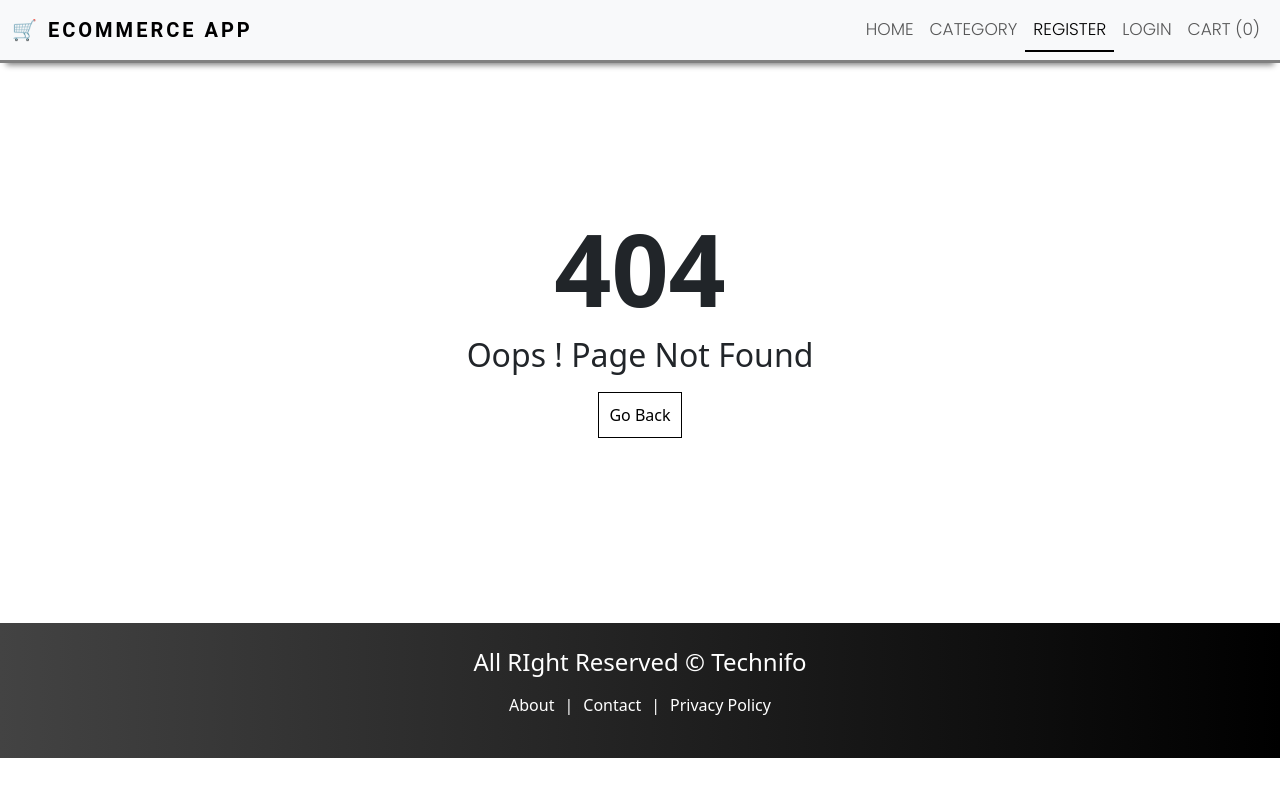
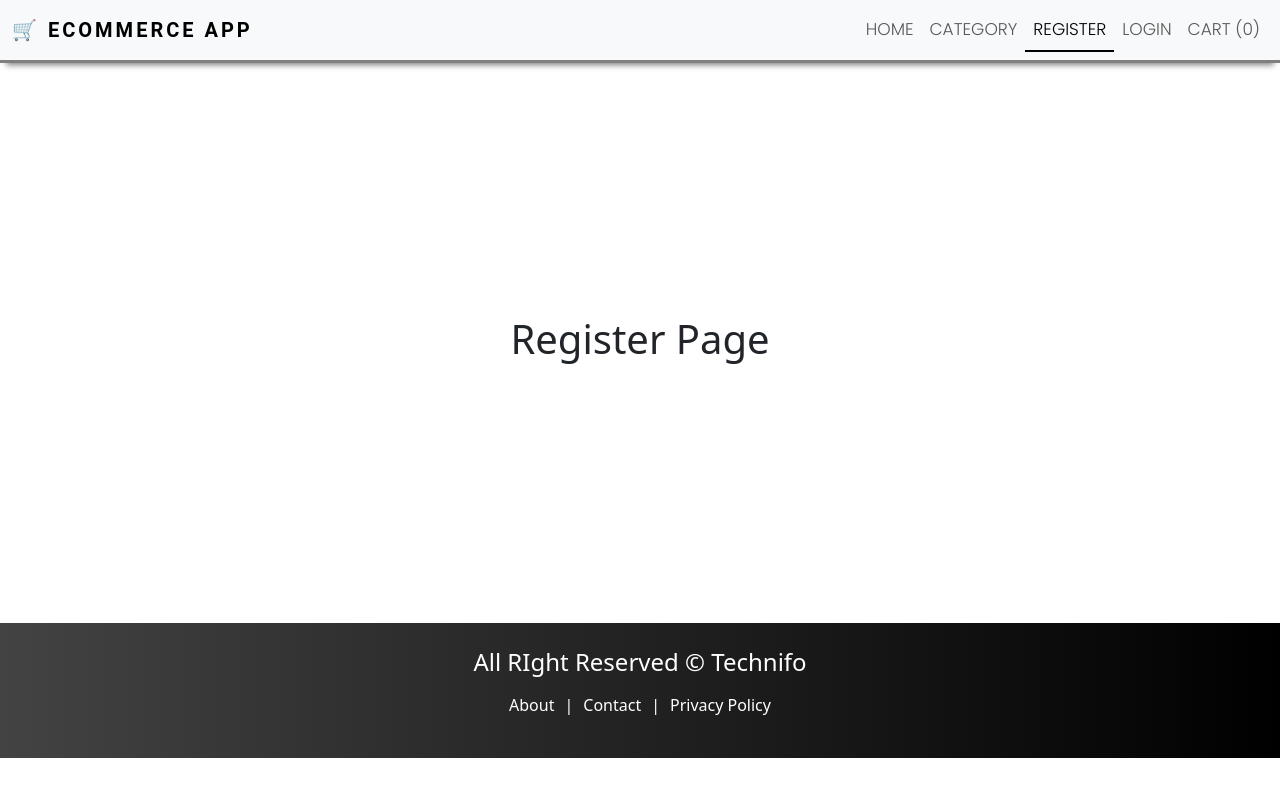
Before and after one commit to MuhammadDanishKhan16259/Ecommerce-Website-Mern, a React (Vite) app in the folder client/: page /register in a window 1280 px wide. Before the commit this address had no page. Shown: the top 796 px of the page. Built offline with nearby package versions, Linux system fonts and the light colour scheme.

Commit message:
register-start

```diff
--- a/client/package.json
+++ b/client/package.json
@@ -12,6 +12,7 @@
   "dependencies": {
     "react": "^18.2.0",
     "react-dom": "^18.2.0",
+    "react-helmet": "^6.1.0",
     "react-router-dom": "^6.11.2"
   },
   "devDependencies": {
--- a/client/src/App.jsx
+++ b/client/src/App.jsx
@@ -4,16 +4,20 @@ import HomePage from "./pages/HomePage";
 import About from "./pages/About";
 import Contact from "./pages/Contact";
 import Policy from "./pages/Policy";
-import PagenotFound from "./pages/PagenotFound";
+// import PagenotFound from "./pages/PagenotFound";
+import Register from "./pages/Auth/Register";
+import Pagenotfound from "./pages/Pagenotfound";
 function App() {
   return (
     <Router>
       <Routes>
         <Route path="/" element={<HomePage />} />
+        <Route path="/register" element={<Register />} />
+
         <Route path="/about" element={<About />} />
         <Route path="/contact" element={<Contact />} />
         <Route path="/policy" element={<Policy />} />
-        <Route path="/*" element={<PagenotFound />} />
+        <Route path="/*" element={<Pagenotfound />} />
       </Routes>
     </Router>
   );
--- a/client/src/components/Layout/Layout.jsx
+++ b/client/src/components/Layout/Layout.jsx
@@ -1,10 +1,19 @@
 import React from "react";
 import Header from "../Header";
 import Footer from "./Footer";
-
-const layout = ({ children }) => {
+import { Helmet } from "react-helmet";
+const layout = ({ children, title, description, keywords, author }) => {
   return (
     <div>
+      <Helmet>
+        <meta charSet="utf-8" />
+
+        <meta name="description" content={description} />
+        <meta name="keywords" content={keywords} />
+        <meta name="author" content={author} />
+
+        <title>{title}</title>
+      </Helmet>
       <Header />
       <main style={{ minHeight: "70vh" }}>{children}</main>
       <Footer />
@@ -12,4 +21,10 @@ const layout = ({ children }) => {
   );
 };
 
+layout.defaultProps = {
+  title: "Ecommerce APP - Shop now",
+  description: "Mern Stack Project",
+  keywords: "Mern,React,Node,MongoDB",
+  author: "Technifo",
+};
 export default layout;
--- a/client/src/index.css
+++ b/client/src/index.css
@@ -92,3 +92,12 @@
   align-items: center;
   justify-content: center;
 }
+/* ************************
+***********Register Page */
+.register {
+  display: flex;
+  align-items: center;
+  justify-content: center;
+  height: 70vh;
+  flex-direction: column;
+}
--- a/client/src/pages/About.jsx
+++ b/client/src/pages/About.jsx
@@ -16,7 +16,7 @@ import Layout from "./../components/Layout/Layout";
 
 const About = () => {
   return (
-    <Layout>
+    <Layout title={"About us-Ecommerce app"}>
       <div className="row contactus ">
         <div className="col-md-6 ">
           <img
--- /dev/null
+++ b/client/src/pages/Auth/Register.jsx
@@ -0,0 +1,13 @@
+import React from "react";
+import Layout from "../../components/Layout/Layout";
+const Register = () => {
+  return (
+    <Layout title="Register - Ecommerce App">
+      <div className="register">
+        <h1>Register Page</h1>
+      </div>
+    </Layout>
+  );
+};
+
+export default Register;
--- a/client/src/pages/Contact.jsx
+++ b/client/src/pages/Contact.jsx
@@ -16,7 +16,7 @@ import Layout from "./../components/Layout/Layout";
 import { BiMailSend, BiPhoneCall, BiSupport } from "react-icons/bi";
 const Contact = () => {
   return (
-    <Layout>
+    <Layout title={"Contact Us"}>
       <div className="row contactus ">
         <div className="col-md-6 ">
           <img
--- a/client/src/pages/HomePage.jsx
+++ b/client/src/pages/HomePage.jsx
@@ -3,7 +3,7 @@ import Layout from "../components/Layout/Layout";
 // import Layout from "../components/Layout/layout";
 const HomePage = () => {
   return (
-    <Layout>
+    <Layout title={"Best offer"}>
       <h1>HomePage</h1>
     </Layout>
   );
--- a/client/src/pages/Pagenotfound.jsx
+++ b/client/src/pages/Pagenotfound.jsx
@@ -4,7 +4,7 @@ import Layout from "../components/Layout/Layout";
 // import Layout from "../components/Layout/layout";
 const Pagenotfound = () => {
   return (
-    <Layout>
+    <Layout title={"go back -page not found"}>
       <div className="pnf">
         <h1 className="pnf-title">404</h1>
         <h2 className="pnf-heading">Oops ! Page Not Found</h2>
--- a/client/src/pages/Policy.jsx
+++ b/client/src/pages/Policy.jsx
@@ -4,7 +4,7 @@ import Layout from "../components/Layout/Layout";
 // import Layout from "../components/Layout/layout";
 const Policy = () => {
   return (
-    <Layout>
+    <Layout title={"Privacy Policy"}>
       <h1>Privacy Policy</h1>
     </Layout>
   );
```
Also changed, not shown: 1 other file (tests, documents, lock files or other folders).
